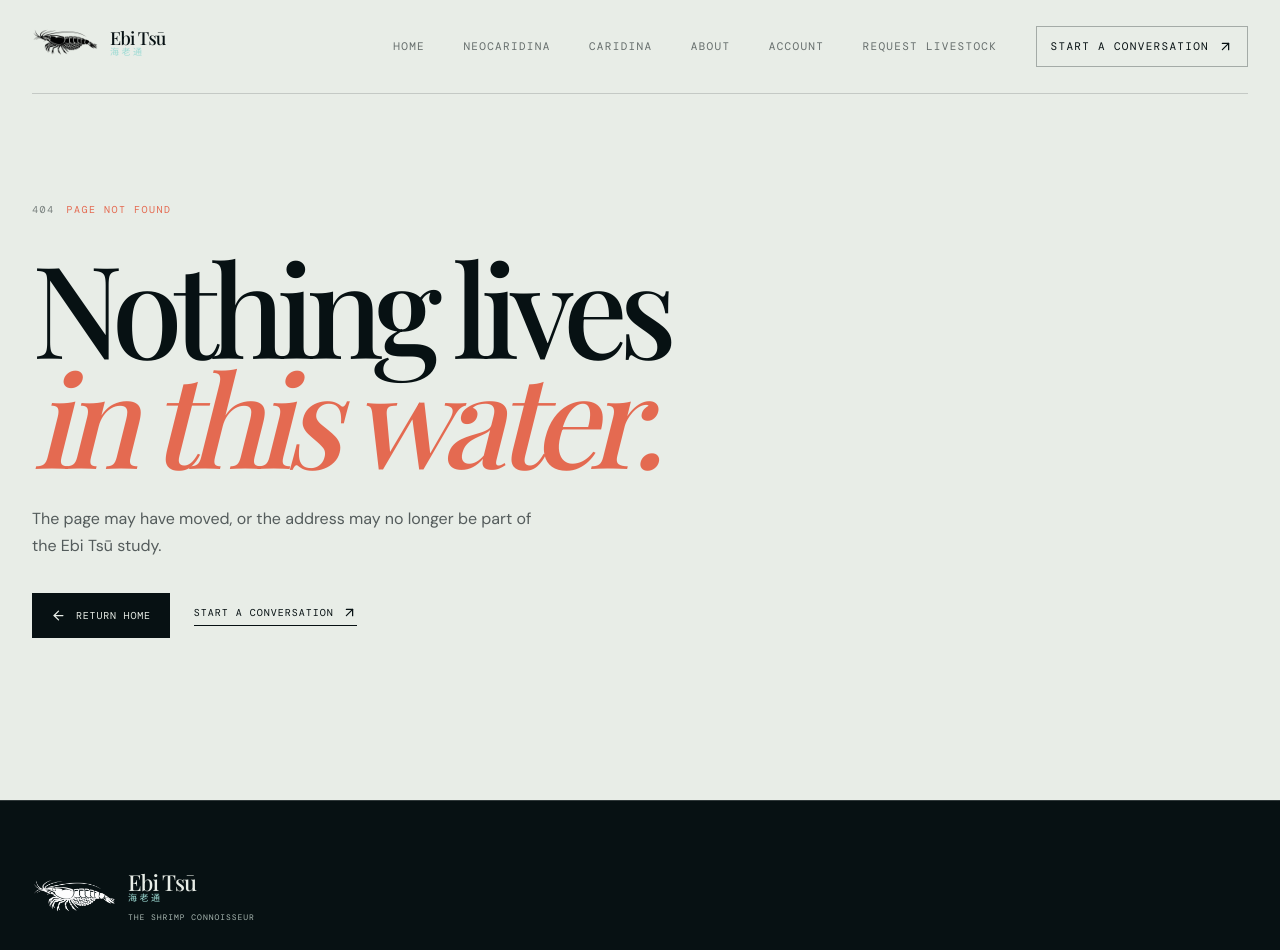
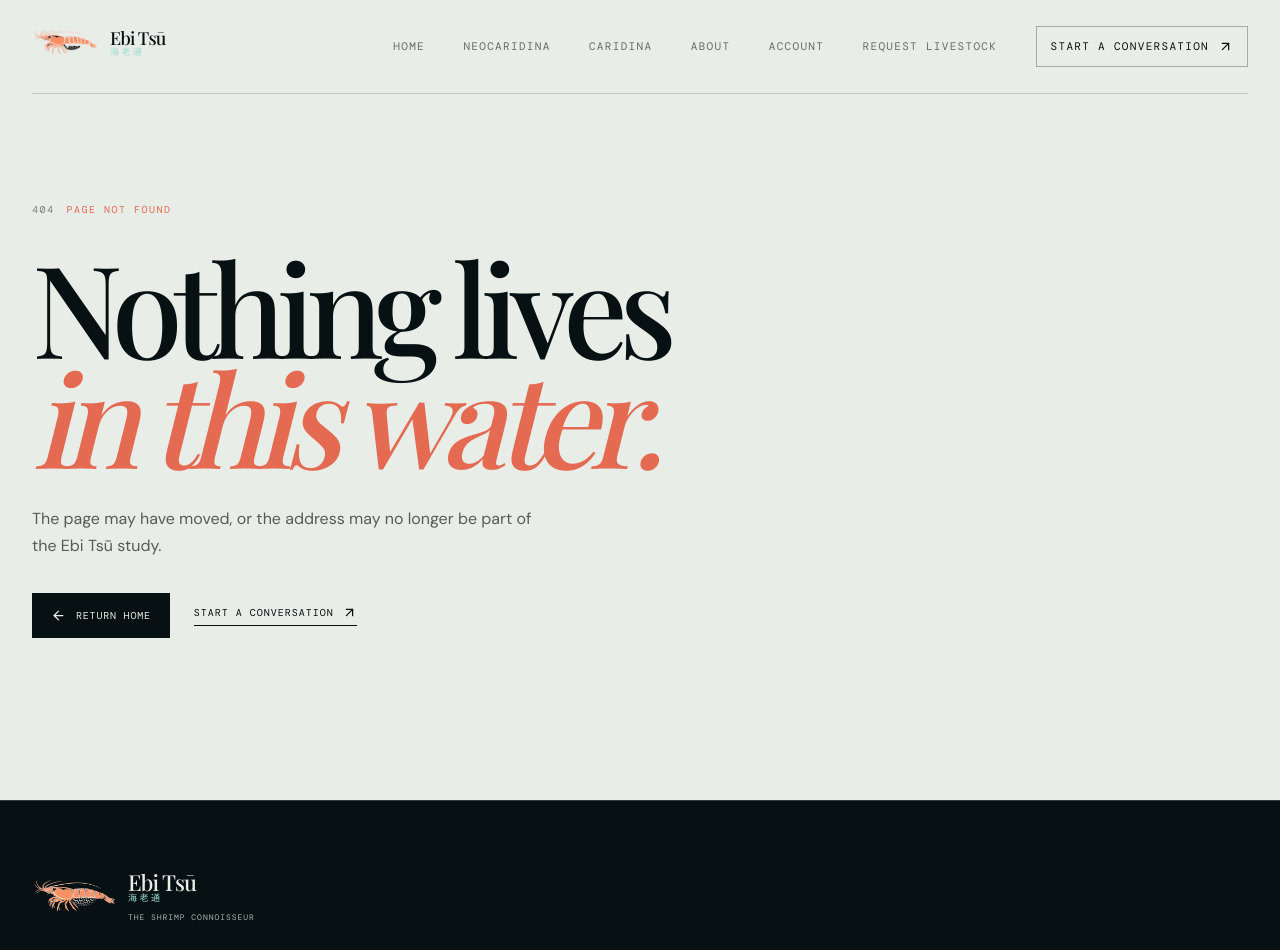
Before and after one commit to DonnKapp/Ebi-Tsu, a React (Vite) app in the folder client/: page /404 in a window 1280 px wide. Shown: the top 950 px of the page. Built offline with nearby package versions, Linux system fonts and the light colour scheme; a web font is replaced by a local one.

Commit message:
add approved peach ebi tsu logo

```diff
--- a/client/src/index.css
+++ b/client/src/index.css
@@ -137,10 +137,6 @@ button {
 .site-header--light .brand-lockup {
   color: var(--ink);
 }
-.site-header:not(.site-header--light) .brand-mark,
-.site-footer .brand-mark {
-  filter: invert(1);
-}
 .brand-lockup {
   display: inline-flex;
   align-items: center;
```
Also changed, not shown: client/public/assets/ebi-tsu-logo.webp, 1 other file (tests, documents, lock files or other folders).
